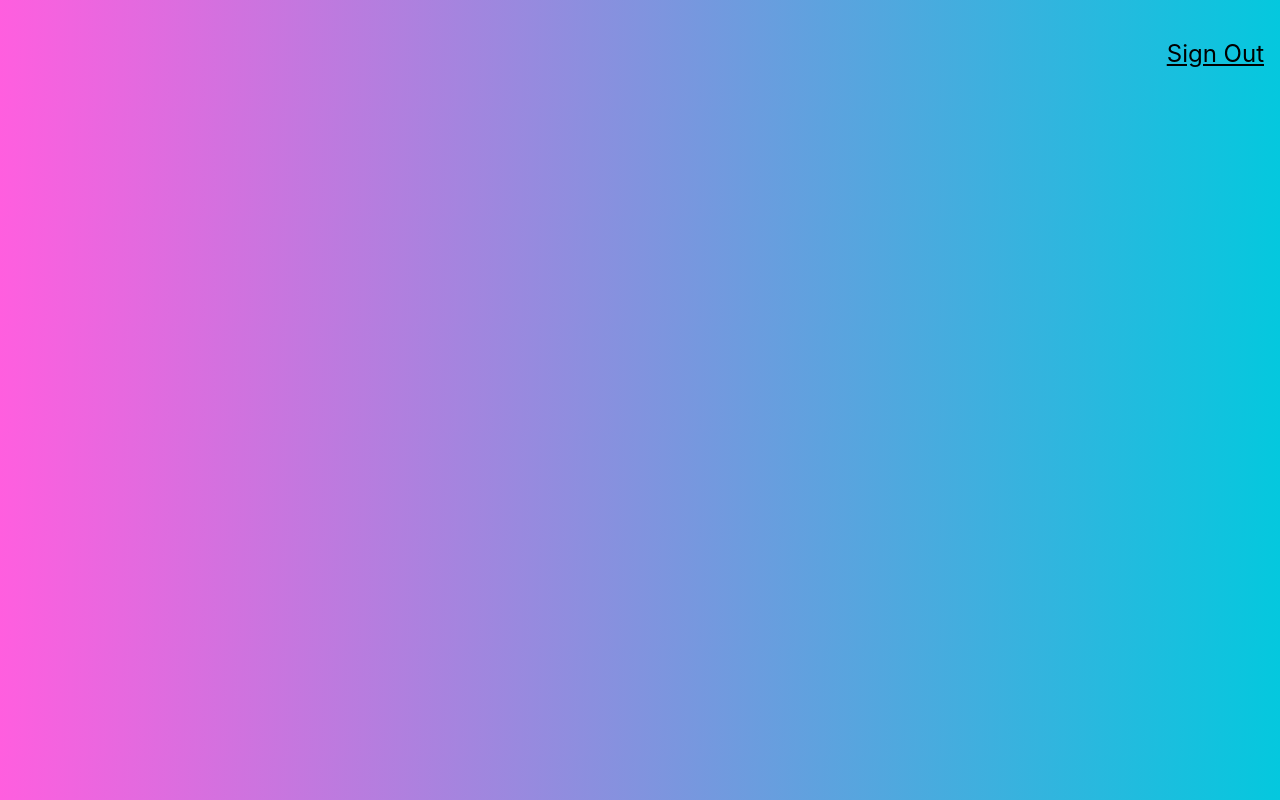
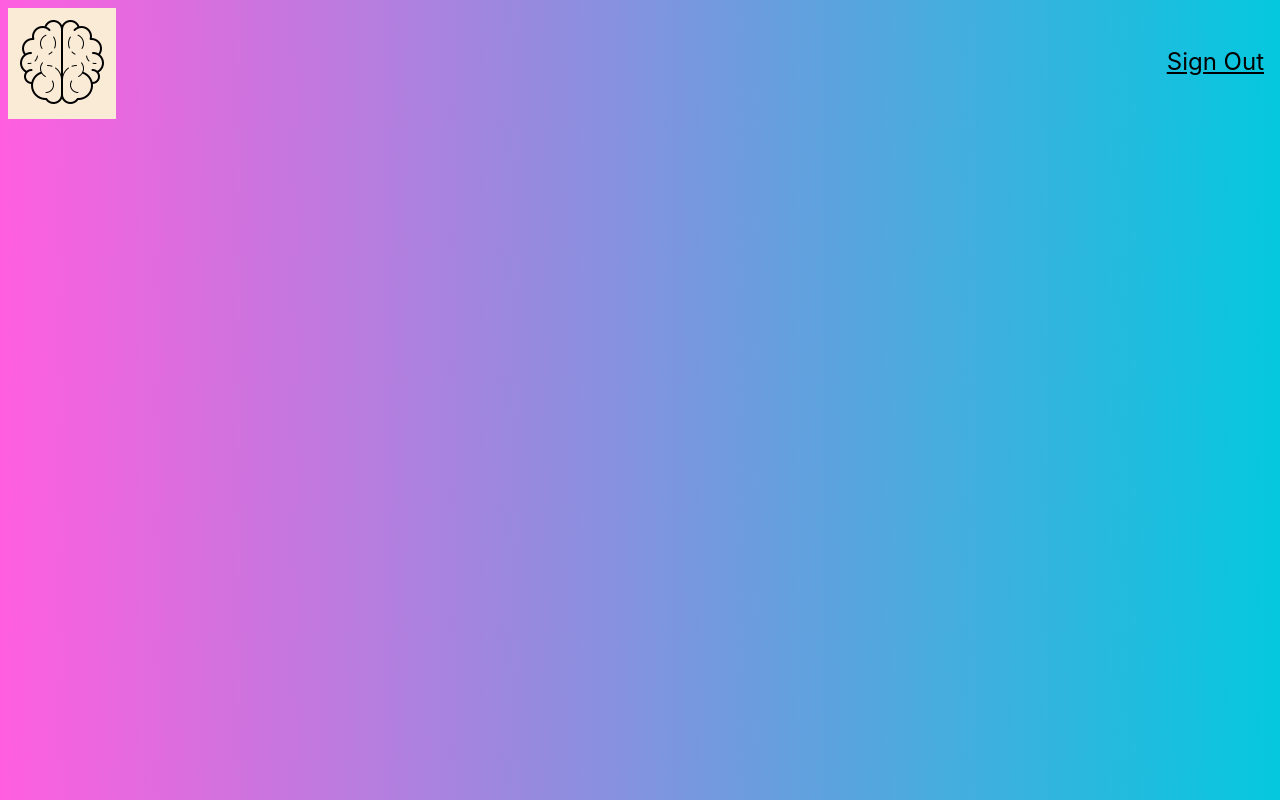
Before and after one commit to dubymarjtr/facerecognitionbrain, a React (Create React App) app: page / in a window 1280 px wide. Built offline with nearby package versions, Linux system fonts and the light colour scheme.

Commit message:
create Logo component and style it

```diff
--- a/src/App.js
+++ b/src/App.js
@@ -1,12 +1,13 @@
 import './App.css';
 import Navigation from './components/Navigation/Navigation.js'
+import Logo from './components/Logo/Logo.js'
 
 function App() {
   return (
     <div className="App">
       <Navigation />
-      {/* <Logo />
-      <ImageLinkForm />
+      <Logo />
+      {/* <ImageLinkForm />
       <FaceRecognition /> */}
     </div>
   );
--- /dev/null
+++ b/src/components/Logo/Logo.css
@@ -0,0 +1,5 @@
+.Tilt {
+    background-color: antiquewhite;
+    max-width: fit-content;
+    max-height: fit-content;
+}
--- /dev/null
+++ b/src/components/Logo/Logo.js
@@ -0,0 +1,19 @@
+import React from 'react';
+import Tilt from 'react-parallax-tilt';
+import './Logo.css';
+import brain from './brain.png'
+
+
+const Logo = () => {
+    return (
+        <div className='ma2'>
+            <Tilt className='Tilt pa1'>
+                <div>
+                    <img src={brain} alt="logo"/>
+                </div>
+            </Tilt>
+        </div>
+    );
+};
+
+export default Logo;
```
Also changed, not shown: src/components/Logo/brain.png (added).
